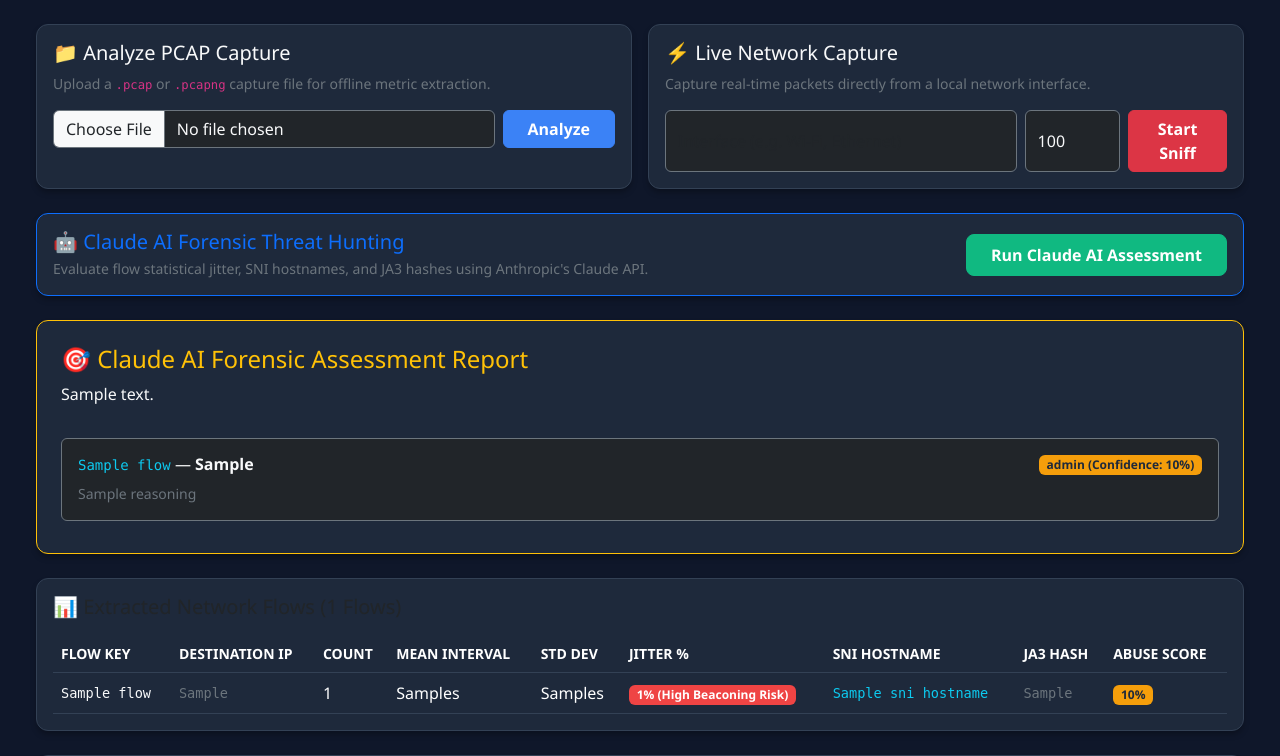
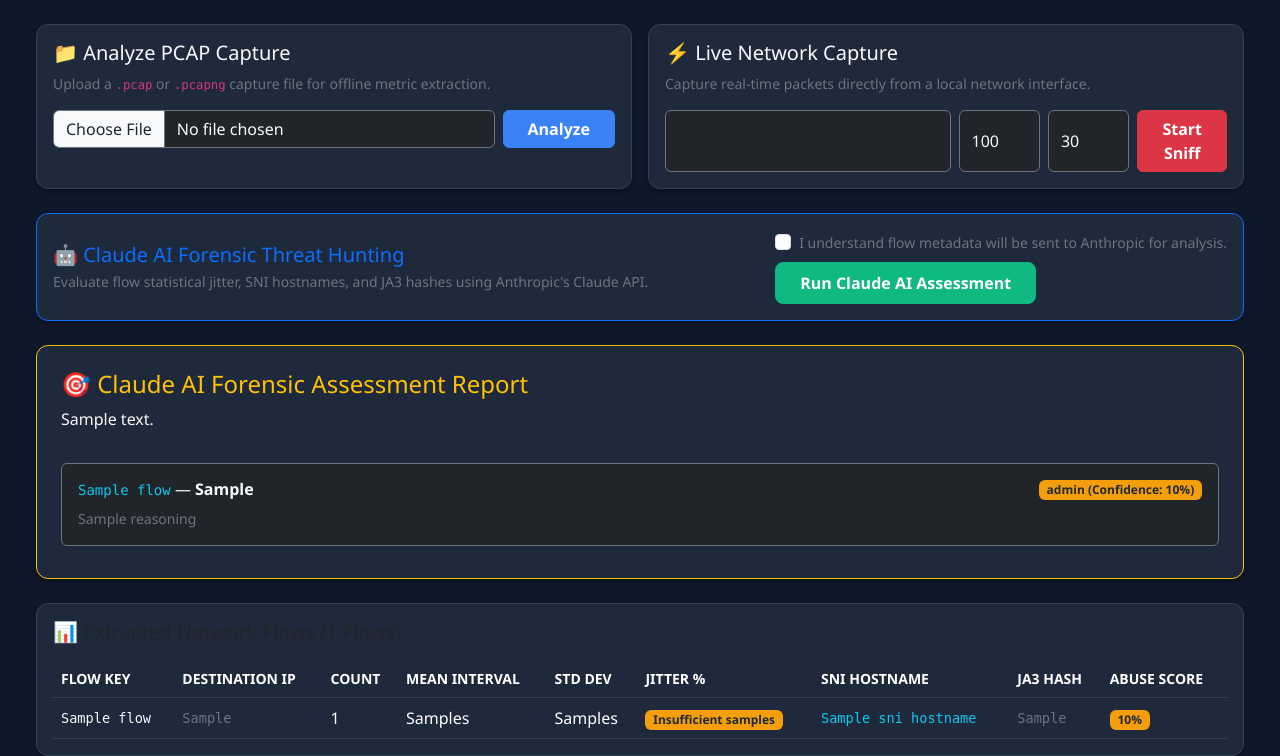
Before and after one commit to kresx/C2-Beaconing-Timing-Interval-Analyzer, a Flask app: template templates/index.html in a window 1280 px wide. Shown: the part 104-860 px from the top of the page. Run offline with Flask 3, Linux system fonts and the light colour scheme; the template is opened without the code that fills it: most values are stand-ins (such as "Sample title", 1, 10 or a date in 2020).

Commit message:
Fix analyzer safety and timing metric handling

```diff
--- a/templates/index.html
+++ b/templates/index.html
@@ -63,7 +63,8 @@
                     <p class="text-secondary small mb-3">Capture real-time packets directly from a local network interface.</p>
                     <form action="/sniff_live" method="POST" class="d-flex gap-2">
                         <input type="text" name="interface" class="form-control bg-dark text-light border-secondary" placeholder="Interface (e.g. Wi-Fi, Ethernet)">
-                        <input type="number" name="count" class="form-control bg-dark text-light border-secondary w-25" value="100" min="10" max="1000">
+                        <input type="number" name="count" class="form-control bg-dark text-light border-secondary w-25" value="100" min="1" max="5000" aria-label="Packet count">
+                        <input type="number" name="timeout" class="form-control bg-dark text-light border-secondary w-25" value="30" min="1" max="300" aria-label="Timeout in seconds">
                         <button type="submit" class="btn btn-danger px-4 fw-semibold">Start Sniff</button>
                     </form>
                 </div>
@@ -88,6 +89,10 @@
                 </div>
                 <form action="/analyze_ai" method="POST">
                     <input type="hidden" name="flow_data" value='{{ results | tojson | safe }}'>
+                    <div class="form-check mb-2">
+                        <input class="form-check-input" type="checkbox" name="ai_consent" value="yes" id="ai-consent" required>
+                        <label class="form-check-label small text-secondary" for="ai-consent">I understand flow metadata will be sent to Anthropic for analysis.</label>
+                    </div>
                     <button type="submit" class="btn btn-success btn-lg px-4 fs-6 fw-bold">Run Claude AI Assessment</button>
                 </form>
             </div>
@@ -144,7 +149,9 @@
                             <td>{{ r.mean_interval_sec }}s</td>
                             <td>{{ r.std_dev_sec }}s</td>
                             <td>
-                                {% if r.jitter_percentage < 15.0 %}
+                                {% if r.connection_count < 4 %}
+                                    <span class="badge badge-warning">Insufficient samples</span>
+                                {% elif r.jitter_percentage < 15.0 %}
                                     <span class="badge badge-danger">{{ r.jitter_percentage }}% (High Beaconing Risk)</span>
                                 {% elif r.jitter_percentage < 40.0 %}
                                     <span class="badge badge-warning">{{ r.jitter_percentage }}% (Moderate Jitter)</span>
```
